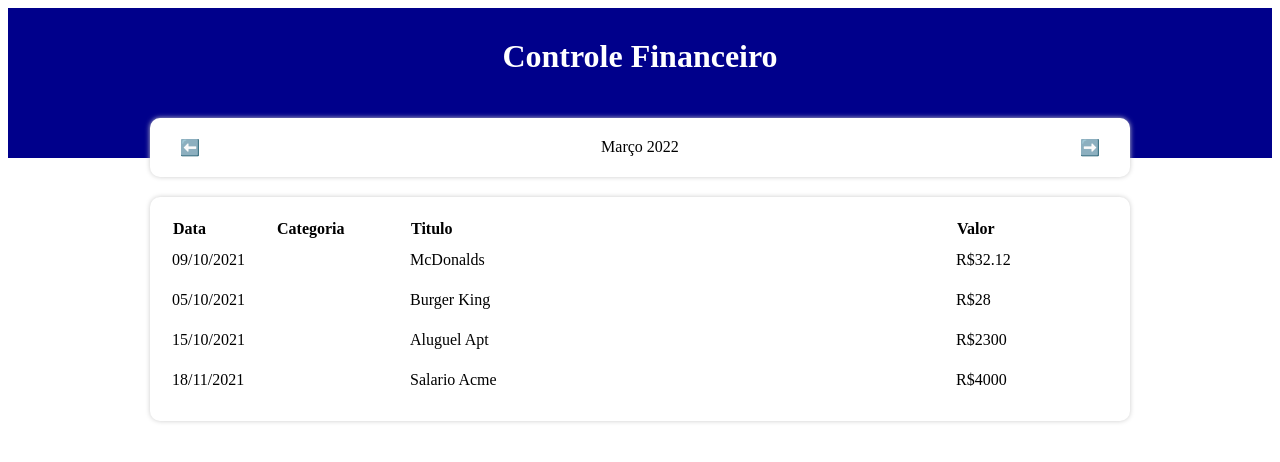
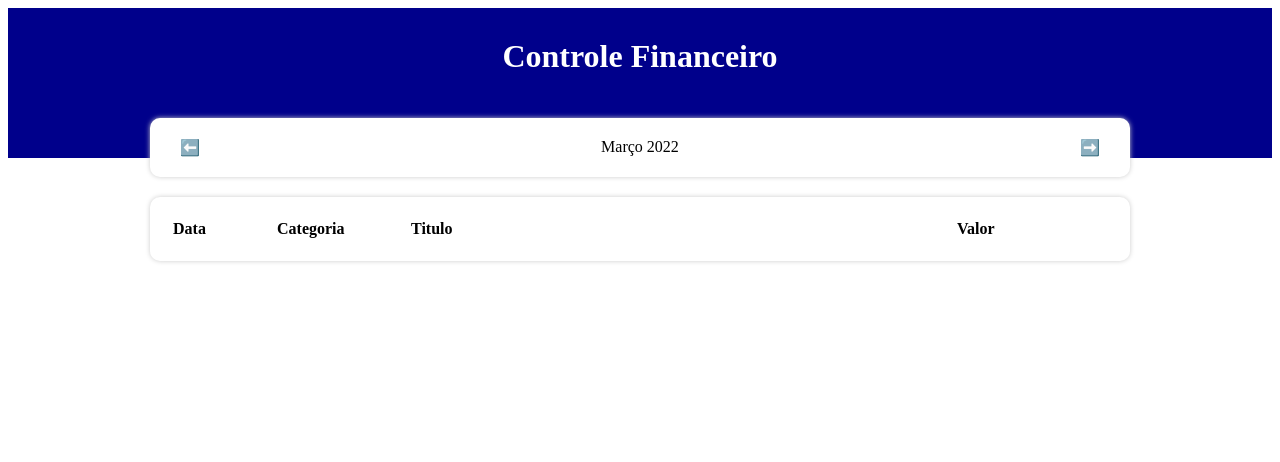
Before and after one commit to LeoScripts/controle-financeiro, a React (Vite) app: page / in a window 1280 px wide. Shown: the top 462 px of the page. Built offline with nearby package versions, Linux system fonts and the light colour scheme.

Commit message:
next month

```diff
--- a/src/App.tsx
+++ b/src/App.tsx
@@ -2,15 +2,15 @@ import { useState, useEffect } from "react";
 import * as C from "./App.styles";
 import { Item } from "./types/Item";
 import { Category } from "./styles/Category";
+import { items } from "./data/items";
 import { categories } from "./data/categories";
-import { items } from "./data/items";
 import { getCurrentMonth, filterListByMonth } from './helpers/dateFilter'
 import { TableArea } from "./components/TableArea";
 import { InfoArea } from "./components/InfoArea";
 
 
 
-export function App() {
+const App = () => {
   // nao estamos tipando o tipo do estate porque ja tipamos la na pasta type
   const [list, setList] = useState(items);
   const [filteredList, setFilteredList] = useState<Item[]>([]);
@@ -42,8 +42,10 @@ export function App() {
         {/* area de incersão de dados */}
 
         {/* tabela de intens */}
-        <TableArea  list={list}/>
+        <TableArea  list={filteredList}/>
       </C.Body>
     </C.Container>
   );
 }
+
+export default App;
--- a/src/components/InfoArea/index.tsx
+++ b/src/components/InfoArea/index.tsx
@@ -16,7 +16,15 @@ export const InfoArea = ({currentMonth, onMonthChange}: Props) => {
     }
 
     const handleNextMonth = () => {
+        // faz o a separação
+        let [year, month] = currentMonth.split('-');
+         // carrega o date
+        let currentDate = new Date(parseInt(year), parseInt(month) - 1, 1);
+        // muda o mes                               // esta e a unica coisa que muda
+        currentDate.setMonth( currentDate.getMonth() + 1 );
 
+        // carrega o mes e exibe na tela atraves da minha prop
+        onMonthChange(`${currentDate.getFullYear}-${currentDate.getMonth() + 1}`);
     }
 
     return(
--- a/src/components/TableArea/index.tsx
+++ b/src/components/TableArea/index.tsx
@@ -4,10 +4,10 @@ import { TableItem } from '../TableItem';
 
 
 type Props = {
-    list: Item[];
+    list: Item[]
 }
 
-export function TableArea ({ list }: Props) {
+export const TableArea = ({ list }: Props) => {
 
     // console.log(list)
     return(
--- a/src/components/TableItem/index.tsx
+++ b/src/components/TableItem/index.tsx
@@ -10,24 +10,20 @@ type Props = {
 
 
 
-export function TableItem({item}: Props) {
+export const TableItem = ({item}: Props) => {
 
   return (
     <C.TableLine>
         <C.TableColumn>{formatDate(item.date)}</C.TableColumn>
         <C.TableColumn>
-          {/* esta props color recebe o mesmo {categories[item.category].title}  so que apresetou erro
-            e foi removido temporariament
-           */}
-          <C.Category color=''>
-            {/* {categories[item.category].title} */}
+          <C.Category color={categories[item.category].title}>
+            {categories[item.category].title}
           </C.Category>
         </C.TableColumn>
         <C.TableColumn>{item.title}</C.TableColumn>
 
-        <C.TableColumn color=''>
-        {/* estwe item estava dentro da prop mas {categories[item.category].expense ? 'red' : 'green'}  mais foi removido temporariament */}
-          <C.Value>
+        <C.TableColumn>
+          <C.Value color={categories[item.category].expense ? 'red' : 'green'}>
             R${item.value}
           </C.Value>
         </C.TableColumn>
--- a/src/main.tsx
+++ b/src/main.tsx
@@ -1,6 +1,6 @@
 import React from "react";
 import ReactDOM from "react-dom";
-import { App } from "./App";
+import App  from "./App";
 
 
 
```
